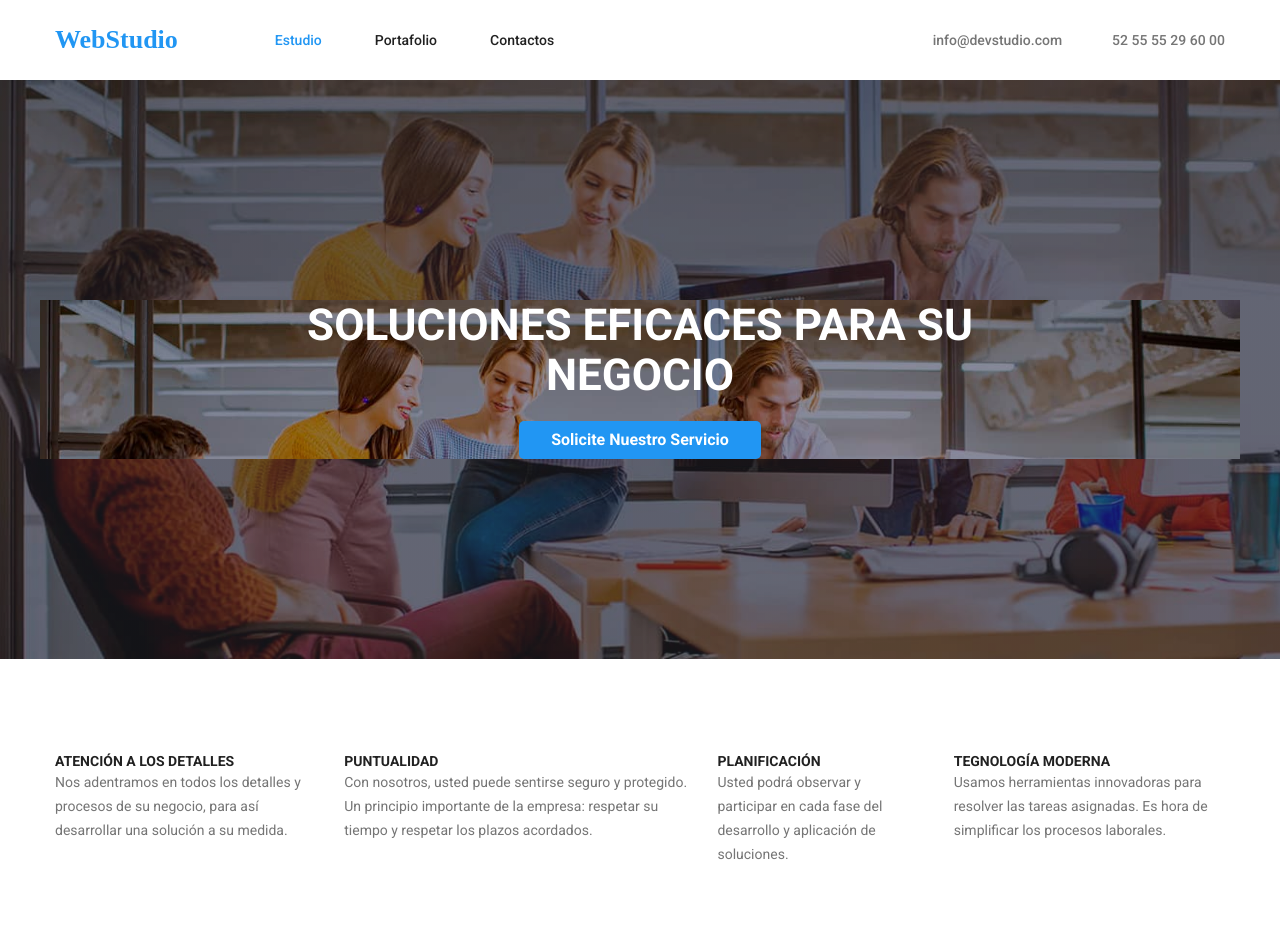
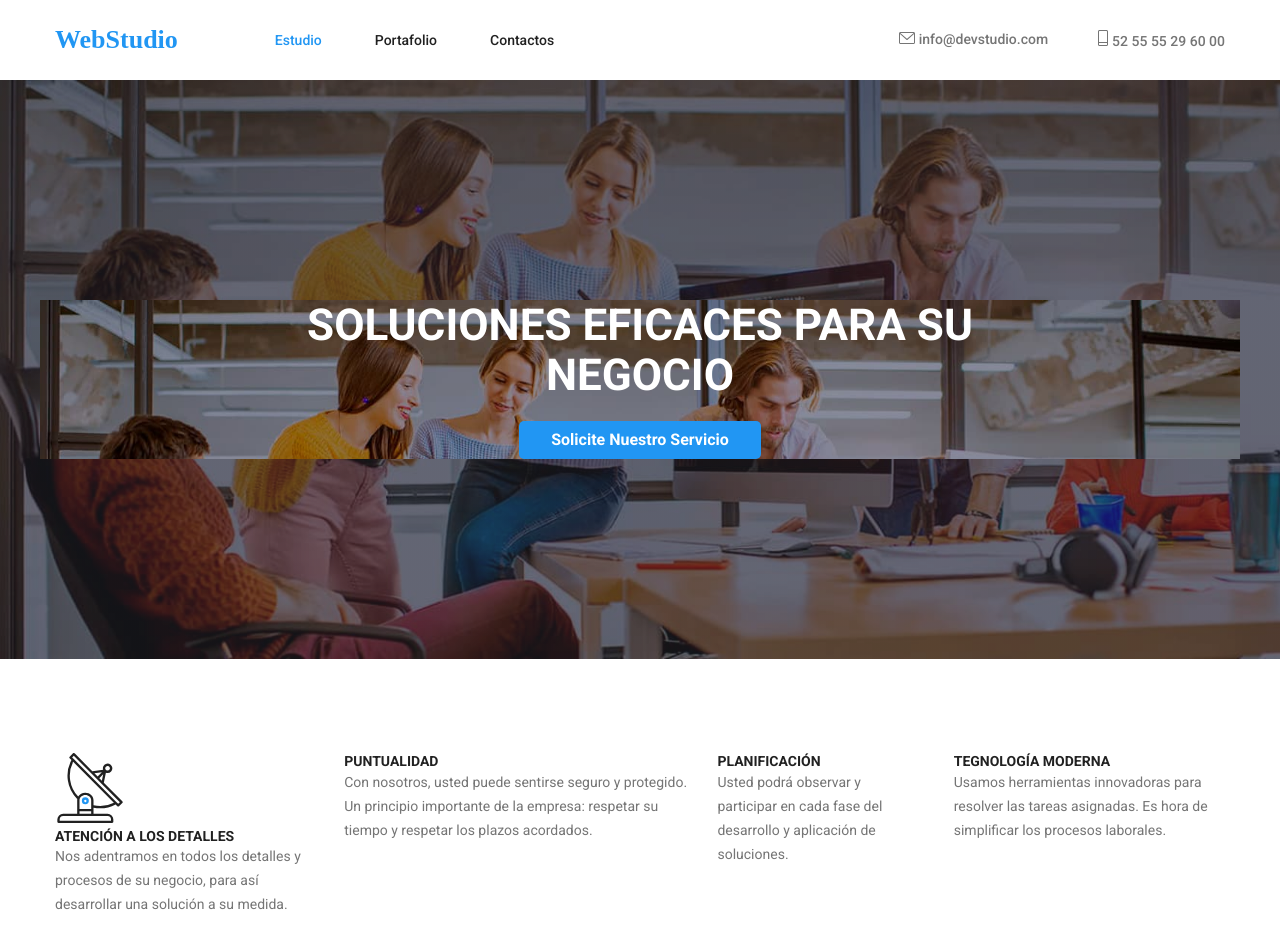
Before and after one commit to barajas777/goit-markup-hw-04, a plain HTML site: page index.html in a window 1280 px wide. Shown: the top 952 px of the page. Drawn offline with Linux system fonts and the light colour scheme; files whose address does not match are found by name.

Commit message:
se realizo la insercion de iconos al proyecto

```diff
--- a/css/styles.css
+++ b/css/styles.css
@@ -147,6 +147,15 @@ header .nav-info .info-item .info {
 header .nav-info .info-item .info.info:hover {
   color: #2196f3;
 }
+
+header:hover{
+  fill: #2196f3;
+}
+
+path{
+  cursor: pointer;
+}
+
 header .header-nav .nav-item .nav-link:hover {
   color: #2196f3;
 }
--- a/index.html
+++ b/index.html
@@ -36,11 +36,34 @@
         </nav>
         <ul class="nav-info link">
           <li class="info-item">
+            <svg class="icon-section"
+              width="16"
+              height="12"
+              fill="none"
+              xmlns="http://www.w3.org/2000/svg"
+            >
+              <path
+                d="M14.5 0h-13C.673 0 0 .673 0 1.5v9c0 .827.673 1.5 1.5 1.5h13c.827 0 1.5-.673 1.5-1.5v-9c0-.827-.673-1.5-1.5-1.5Zm0 1c.068 0 .133.014.192.039L8 6.839l-6.692-5.8A.498.498 0 0 1 1.5 1h13Zm0 10h-13a.5.5 0 0 1-.5-.5V2.095l6.672 5.783a.5.5 0 0 0 .656 0L15 2.095V10.5a.5.5 0 0 1-.5.5Z"
+                fill="#757575"
+              />
+            </svg>
             <a class="info" href="mailto:info@devstudio.com"
               >info@devstudio.com</a
             >
           </li>
           <li class="info-item">
+            <svg
+              class="icon-section"
+              width="10"
+              height="16"
+              fill="none"
+              xmlns="http://www.w3.org/2000/svg"
+            >
+              <path
+                d="M8.5 0h-7C.673 0 0 .673 0 1.5v13c0 .827.673 1.5 1.5 1.5h7c.827 0 1.5-.673 1.5-1.5v-13C10 .673 9.327 0 8.5 0Zm-7 1h7a.5.5 0 0 1 .5.5V12H1V1.5a.5.5 0 0 1 .5-.5Zm7 14h-7a.5.5 0 0 1-.5-.5V13h8v1.5a.5.5 0 0 1-.5.5Z"
+                fill="#757575"
+              />
+            </svg>
             <a class="info" href="tel:+525555296000">52 55 55 29 60 00</a>
           </li>
         </ul>
@@ -49,10 +72,10 @@
     <main>
       <section class="section-title">
         <div class="container-images">
-            <h1 class="title">SOLUCIONES EFICACES PARA SU NEGOCIO</h1>
-            <button class="section-button" type="button">
-              Solicite nuestro servicio
-            </button>
+          <h1 class="title">SOLUCIONES EFICACES PARA SU NEGOCIO</h1>
+          <button class="section-button" type="button">
+            Solicite nuestro servicio
+          </button>
         </div>
       </section>
       <section>
@@ -60,6 +83,21 @@
           <h2 hidden>Nuestras Ventajas</h2>
           <ul class="link-letter">
             <li class="advantage-item">
+              <svg
+                width="70"
+                height="70"
+                fill="none"
+                xmlns="http://www.w3.org/2000/svg"
+              >
+                <path
+                  d="m67.316 48.339-18.47-18.605 2.05-10.097a4.655 4.655 0 0 0 1.66.319h.014a4.723 4.723 0 1 0-4.394-3.14l-10.85 1.325L19.628.35a1.166 1.166 0 0 0-.824-.35c-.306.002-.6.124-.817.34L14.68 3.63a1.167 1.167 0 0 0 0 1.65l1.78 1.805a32.686 32.686 0 0 0 5.511 38.638c.094.09.202.161.32.213a6.77 6.77 0 0 0-.114 1.197v13.534h-14A5.84 5.84 0 0 0 2.342 66.5v2.333c0 .645.523 1.167 1.167 1.167h53.667c.644 0 1.166-.522 1.166-1.167V66.5a5.84 5.84 0 0 0-5.833-5.833h-14v-5.998c2.193.46 4.428.694 6.669.7a32.483 32.483 0 0 0 15.4-3.901l1.79 1.8c.216.221.513.347.823.35.306-.002.6-.124.817-.34l3.308-3.29a1.167 1.167 0 0 0 0-1.65ZM50.925 13.635a2.333 2.333 0 1 1 1.645 3.987h-.008a2.333 2.333 0 0 1-1.633-3.987h-.004ZM48.178 21.3l-1.309 6.444-2.571-2.587 3.88-3.857Zm-1.325-1.973-4.2 4.176-3.25-3.267 7.45-.909ZM52.509 63a3.5 3.5 0 0 1 3.5 3.5v1.167H4.676V66.5a3.5 3.5 0 0 1 3.5-3.5h44.333Zm-16.333-4.667v2.334H24.509v-2.334h11.667ZM24.509 56v-8.867c0-2.83 2.617-5.133 5.833-5.133 3.217 0 5.834 2.303 5.834 5.133V56H24.509Zm14-3.71v-5.157c0-4.117-3.663-7.466-8.167-7.466a8.312 8.312 0 0 0-7.177 3.907A30.34 30.34 0 0 1 18.18 8.82l40.692 40.925a30.233 30.233 0 0 1-20.363 2.544Zm24.695-1.496-1.644-1.653L18.792 6.116l-1.65-1.655 1.65-1.645L36.15 20.272c.008 0 .013.015.021.021l28.688 28.856-1.655 1.645Z"
+                  fill="#212121"
+                />
+                <path
+                  d="M30.353 44.333h-.01a3.5 3.5 0 0 0-.011 7h.01a3.5 3.5 0 1 0 .01-7Zm.816 4.328a1.167 1.167 0 1 1-.827-1.994 1.166 1.166 0 0 1 .817 1.993h.01Z"
+                  fill="#2196F3"
+                />
+              </svg>
               <h3 class="advantage-title">ATENCIÓN A LOS DETALLES</h3>
               <p class="advantage-paragraph">
                 Nos adentramos en todos los detalles y procesos de su negocio,
```
